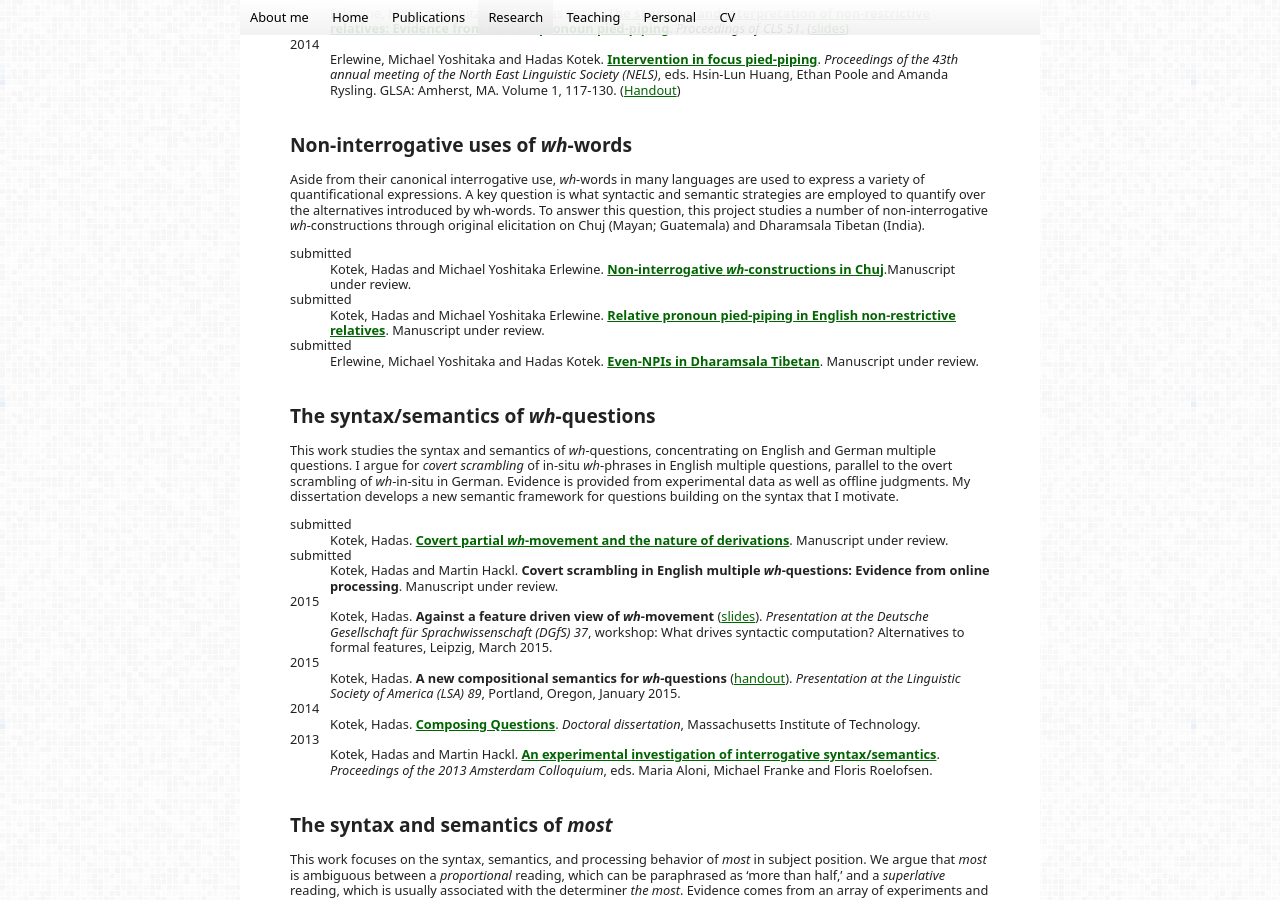
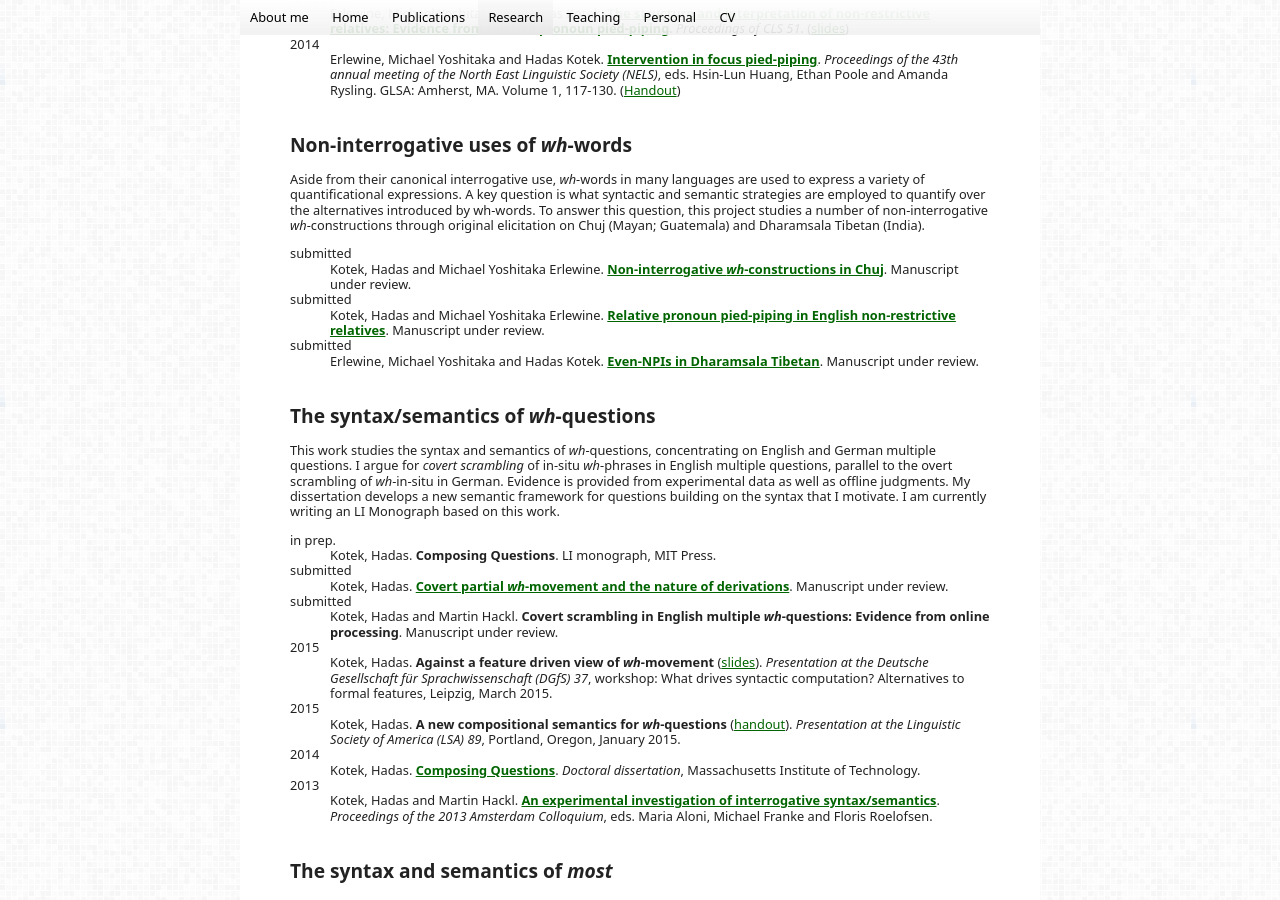
Before and after one commit to hkotek/hkotek.com, a Jekyll site: the page built from research.md, in a window 1280 px wide and 900 px high, scrolled down 559 px. Built offline with Jekyll 4.4.1, drawn with Linux system fonts in a browser that asks for light colours.

Commit message:
update LI monograph

```diff
--- a/research.md
+++ b/research.md
@@ -37,7 +37,7 @@ Non-interrogative uses of *wh*-words
 Aside from their canonical interrogative use, *wh*-words in many languages are used to express a variety of quantificational expressions. A key question is what syntactic and semantic strategies are employed to quantify over the alternatives introduced by wh-words. To answer this question, this project studies  a number of non-interrogative *wh*-constructions through original elicitation on Chuj (Mayan; Guatemala) and Dharamsala Tibetan (India).
 
 submitted
-: Kotek, Hadas and Michael Yoshitaka Erlewine. [**Non-interrogative *wh*-constructions in Chuj**](Kotek-ChujPaper.pdf).Manuscript under review.
+: Kotek, Hadas and Michael Yoshitaka Erlewine. [**Non-interrogative *wh*-constructions in Chuj**](Kotek-ChujPaper.pdf). Manuscript under review.
 
 submitted
 : Kotek, Hadas and Michael Yoshitaka Erlewine. [**Relative pronoun pied-piping in English non-restrictive relatives**](http://ling.auf.net/lingbuzz/002700/current.pdf?_s=e1xvXt7sPFmVZQto). Manuscript under review.
@@ -48,7 +48,10 @@ submitted
 
 The syntax/semantics of *wh*-questions
 --------------------------------------
-This work studies the syntax and semantics of *wh*-questions, concentrating on English and German multiple questions. I argue for *covert scrambling* of in-situ *wh*-phrases in English multiple questions, parallel to the overt scrambling of *wh*-in-situ in German. Evidence is provided from experimental data as well as offline judgments. My dissertation develops a new semantic framework for questions building on the syntax that I motivate.
+This work studies the syntax and semantics of *wh*-questions, concentrating on English and German multiple questions. I argue for *covert scrambling* of in-situ *wh*-phrases in English multiple questions, parallel to the overt scrambling of *wh*-in-situ in German. Evidence is provided from experimental data as well as offline judgments. My dissertation develops a new semantic framework for questions building on the syntax that I motivate. I am currently writing an LI Monograph based on this work.
+
+in prep.
+: Kotek, Hadas. **Composing Questions**. LI monograph, MIT Press.
 
 submitted
 : Kotek, Hadas. [**Covert partial *wh*-movement and the nature of derivations**](http://ling.auf.net/lingbuzz/002541/current.pdf?_s=TVHKDbQKt4hwC4kt). Manuscript under review.
```
Also changed, not shown: publications.md (+6 -0 lines), 1 other file.
